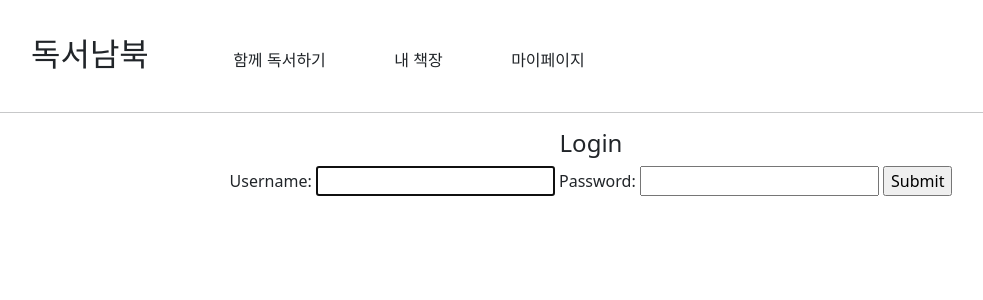
After one commit to LChaeWon/ReadTogether, a Django app: page /account/login/ in a window 1280 px wide. The commit adds this page. Shown: the top 300 px of the page, without its empty margins (49-1032 px from the left). Run offline with Django 4.2, Linux system fonts and the light colour scheme.

Commit message:
feat: 회원가입, 로그인 기능 구현

```diff
--- /dev/null
+++ b/accountapp/templates/accountapp/login.html
@@ -0,0 +1,16 @@
+{% extends 'base.html' %}
+{% block content %}
+
+    <div style="text-align:center">
+        <div>
+            <h4>Login</h4>
+        </div>
+        <div>
+            <form action="" method="post">
+                {% csrf_token %}
+                {{ form }}
+                <input type="submit" class="btn-btn-primary">
+            </form>
+        </div>
+    </div>
+{% endblock %}
--- a/accountapp/urls.py
+++ b/accountapp/urls.py
@@ -1,9 +1,13 @@
+from django.contrib.auth.views import LoginView, LogoutView
 from django.urls import path
 
-from accountapp.views import main_page
+from accountapp.views import main_page, AccountCreateView
 
 app_name = "accountapp"
 
 urlpatterns = [
-    path('main/', main_page, name='main')
+    path('main/', main_page, name='main'),
+    path('login/', LoginView.as_view(template_name='accountapp/login.html'), name='login'),
+    path('login/', LogoutView.as_view(), name='logout'),
+    path('create/', AccountCreateView.as_view(), name='create'),
 ]
--- /dev/null
+++ b/static/base.css
@@ -0,0 +1,4 @@
+.readtogether_header {
+    margin:2rem;
+    font-family: 'Nanum Myeongjo', serif;
+}
--- a/templates/head.html
+++ b/templates/head.html
@@ -1,11 +1,19 @@
+{% load static %}
+
 <head>
     <meta charset="UTF-8">
     <title>ReadTogether</title>
+
     <!-- BOOTSTRAP LINK   -->
     <link href="https://cdn.jsdelivr.net/npm/bootstrap@5.2.3/dist/css/bootstrap.min.css" rel="stylesheet"
           integrity="sha384-rbsA2VBKQhggwzxH7pPCaAqO46MgnOM80zW1RWuH61DGLwZJEdK2Kadq2F9CUG65" crossorigin="anonymous">
+
     <!-- GOOGLE FONTS LINK   -->
     <link rel="preconnect" href="https://fonts.googleapis.com">
     <link rel="preconnect" href="https://fonts.gstatic.com" crossorigin>
     <link href="https://fonts.googleapis.com/css2?family=Lobster&family=Nanum+Myeongjo:wght@700&display=swap" rel="stylesheet">
+
+    <!-- DEFAULT CSS LINK -->
+    <link rel="stylesheet" type="text/css" href="{% static 'base.css' %}">
+
 </head>
--- a/templates/header.html
+++ b/templates/header.html
@@ -1,4 +1,4 @@
-<div style="margin:2rem; font-family: 'Nanum Myeongjo', serif;">
+<div class="readtogether_header">
     <span style="font-size: 2rem; margin: 3rem;">독서남북</span>
     <span style="margin:0rem 2rem">함께 독서하기</span>
     <span style="margin:0rem 2rem">내 책장</span>
```
Also changed, not shown: accountapp/templates/accountapp/create.html (added, +11 -0 lines), accountapp/views.py (+11 -0 lines), readtogether/settings.py (+10 -0 lines).
